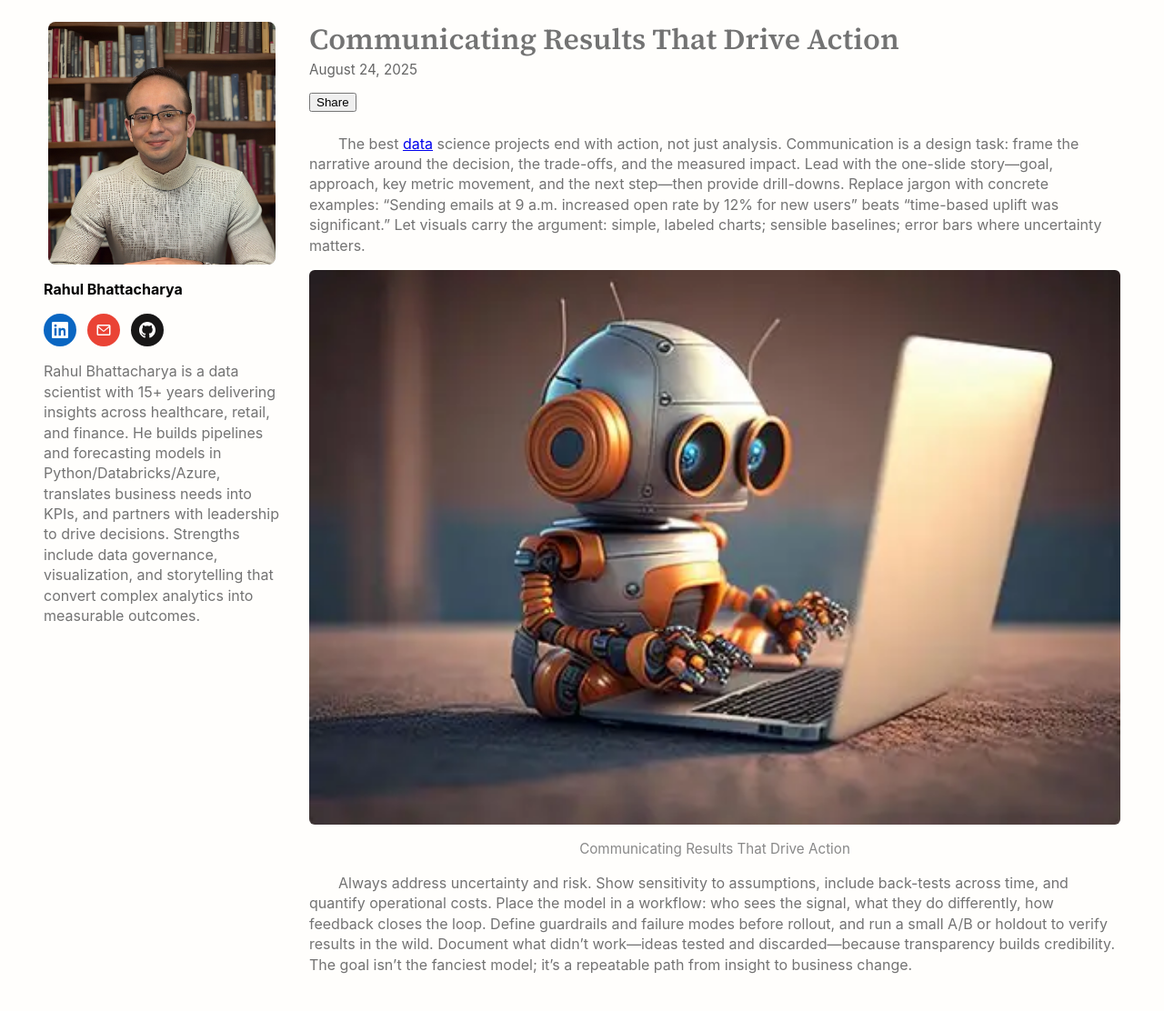
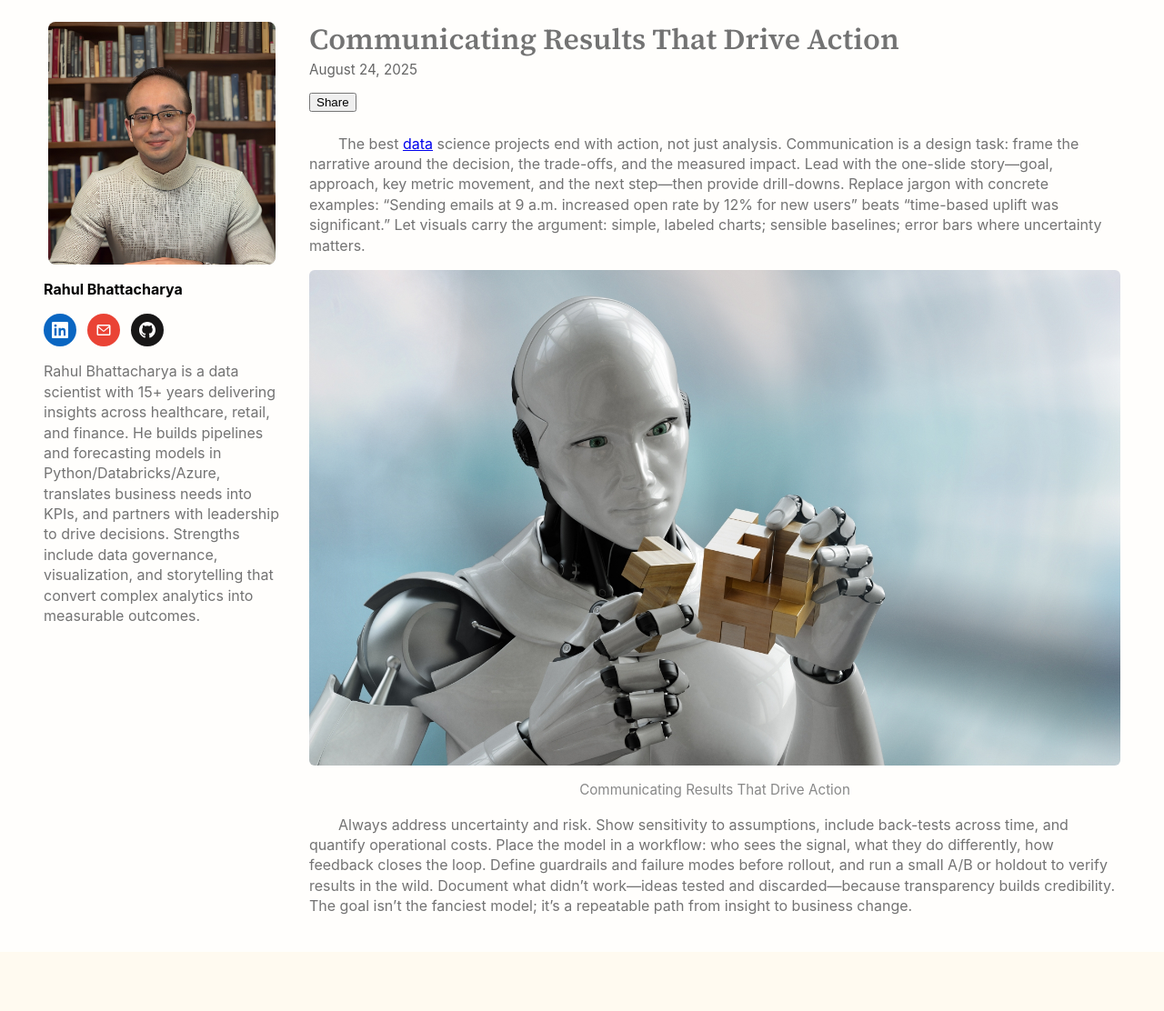
Before and after one commit to RahulBhattacharya1/RahulBhattacharya1.github.io, a Jekyll site: the page built from _posts/2025-08-24-second.md, in a window 1280 px wide. Shown: the whole page at 91% size. Built offline with Jekyll 4.4.1, drawn with Linux system fonts in a browser that asks for light colours; comment, search, counter and statistics services are not loaded; after the commit the page ends 1047 px from its top, so only the background shows below that.

Commit message:
Update 2025-08-24-second.md

```diff
--- a/_posts/2025-08-24-second.md
+++ b/_posts/2025-08-24-second.md
@@ -3,7 +3,7 @@ layout: default
 title: "Communicating Results That Drive Action"
 date: 2025-08-24
 categories: [intro]
-thumbnail: /assets/images/robo.webp
+thumbnail: /assets/images/robot.jpg
 featured: true
 ---
 
```
